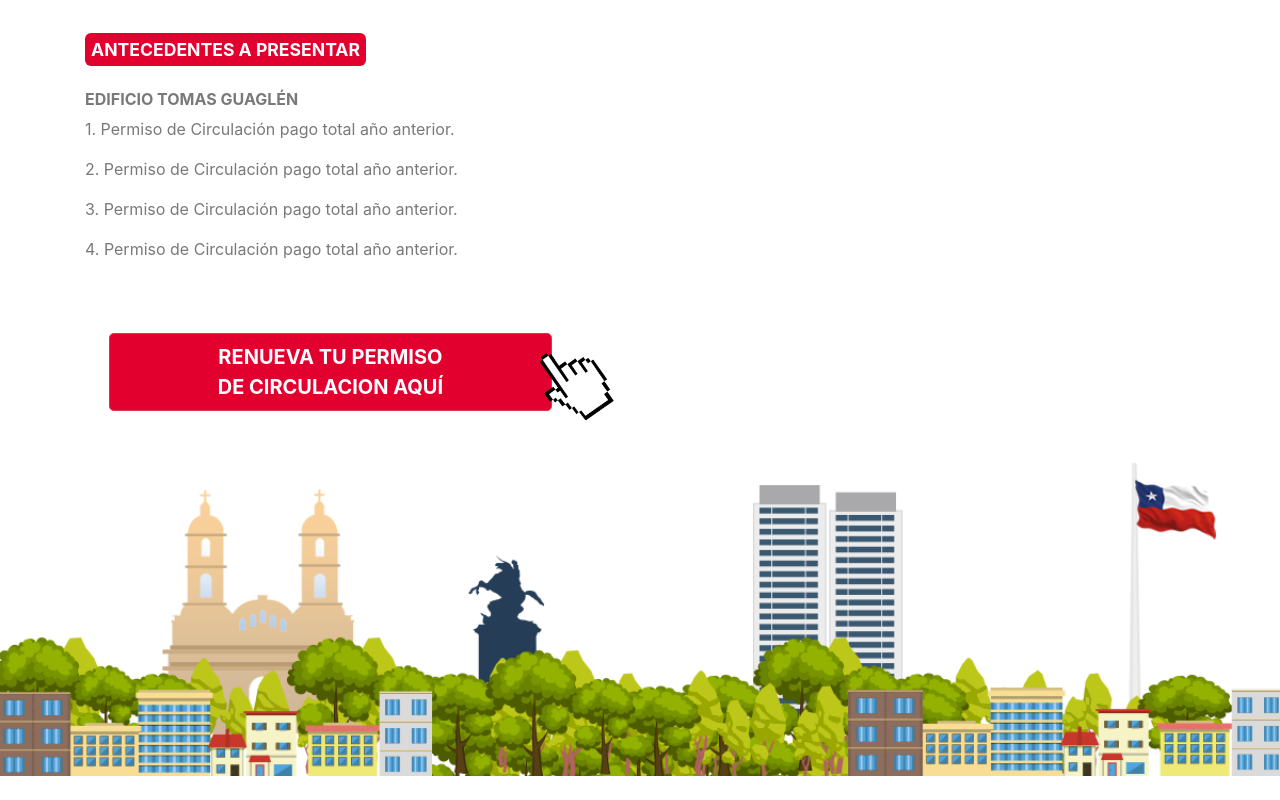
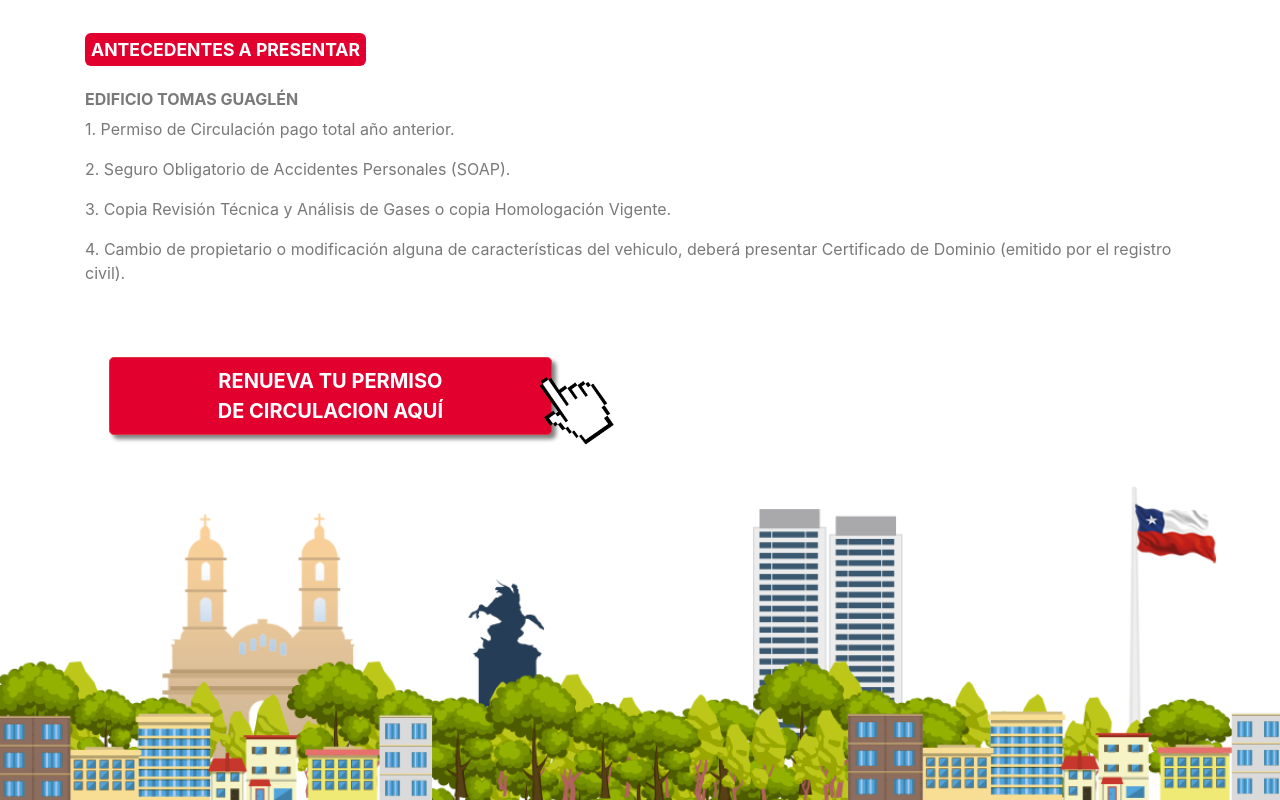
Before and after one commit to RancaguaInnova/permiso-circulacion-landing, a React (Create React App) app: page / in a window 1280 px wide. Shown: the part 3099-3899 px from the top of the page. Before the commit the page ends 3875 px from the top, so only its background shows below. Built offline with nearby package versions, Linux system fonts and the light colour scheme.

Commit message:
document information

```diff
--- a/src/components/RenewButton/styles.css
+++ b/src/components/RenewButton/styles.css
@@ -1,6 +1,7 @@
 .btn-renew {
     width: 90%;
     font-weight: bold;
+    box-shadow: 4px 4px 4px grey;
 }
 
 .btn-image {
--- a/src/pages/Home/documents.tsx
+++ b/src/pages/Home/documents.tsx
@@ -11,9 +11,12 @@ const Documents: React.FC = () => {
                 <div className='col-md-12 location-box'>
                     <h3>EDIFICIO TOMAS GUAGLÉN</h3>
                     <p>1. Permiso de Circulación pago total año anterior.</p>
-                    <p>2. Permiso de Circulación pago total año anterior.</p>
-                    <p>3. Permiso de Circulación pago total año anterior.</p>
-                    <p>4. Permiso de Circulación pago total año anterior.</p>
+                    <p>2. Seguro Obligatorio de Accidentes Personales (SOAP).</p>
+                    <p>3. Copia Revisión Técnica y Análisis de Gases o copia Homologación Vigente.</p>
+                    <p>
+                        4. Cambio de propietario o modificación alguna de características del vehiculo, deberá presentar
+                        Certificado de Dominio (emitido por el registro civil).
+                    </p>
                 </div>
             </div>
         </section>
```
